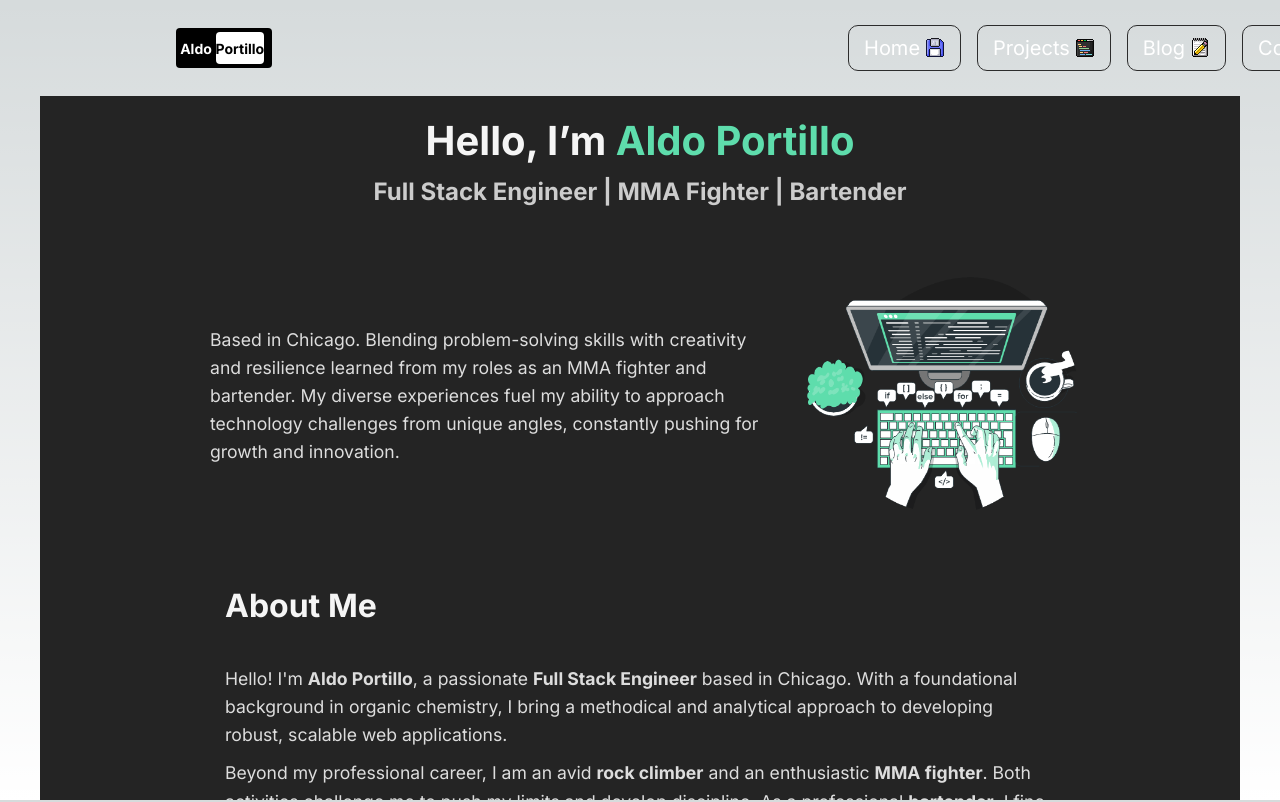
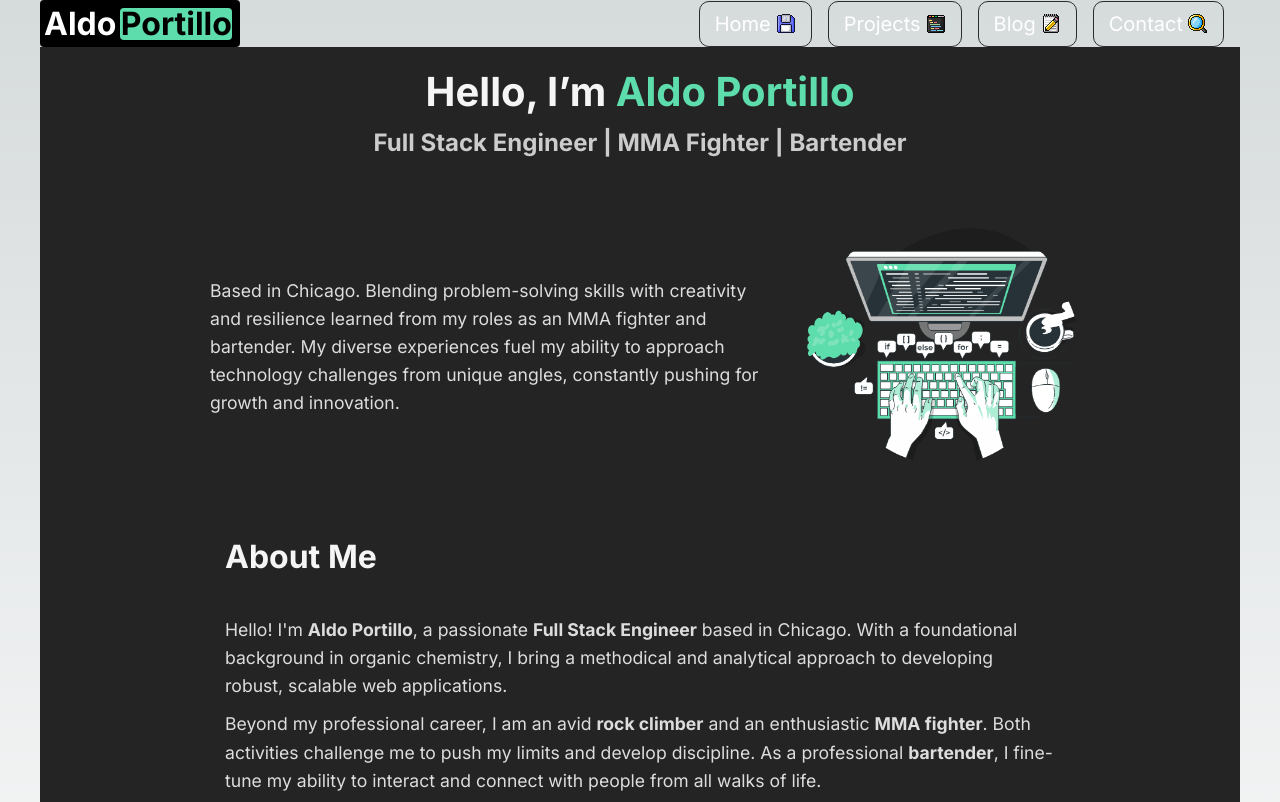
Before and after one commit to aldoportillo/portfolio-next, a Next.js app: page / in a window 1280 px wide. Shown: the top 802 px of the page. Built offline with nearby package versions, Linux system fonts and the light colour scheme.

Commit message:
Fix styles

```diff
--- a/src/app/page.js
+++ b/src/app/page.js
@@ -1,5 +1,5 @@
 import Link from "next/link";
-import { Wrapper, Header, Subheader, Highlight, Inline, Bio, AboutMeSection } from "../components/HomeStyles";
+import { Wrapper, Header, Subheader, Highlight, Inline, Bio, AboutMeSection } from "../components/HomeStyles/HomeStyles";
 import Typing from "/public/typing.gif";
 import Image from "next/image";
 
--- a/src/app/projects/page.js
+++ b/src/app/projects/page.js
@@ -1,6 +1,6 @@
 import ProjectCard from '@/components/ProjectCard'
 import React from 'react'
-import { PageTitle, ProjectsContainer, Wrapper } from '@/components/ProjectStyles'
+import { PageTitle, ProjectsContainer, Wrapper } from '@/components/ProjectStyles/ProjectStyles'
 
 export const metadata = {
   title: "My Projects | Aldo Portillo",
--- a/src/components/HomeStyles/index.js
+++ /dev/null
@@ -1,2 +0,0 @@
-export * from './HomeStyles';
-export { default } from './HomeStyles';
--- a/src/components/NavBar/NavBar.js
+++ b/src/components/NavBar/NavBar.js
@@ -96,13 +96,6 @@ const Navbar = () => {
   return (
     <NavContainer>
 
-      <LogoContainer>
-        <LogoLink href="/">
-          <span>Aldo</span>
-          <span className="logo-text">Portillo</span>
-        </LogoLink>
-      </LogoContainer>
-
 
       {windowSize < 1025 ?
         <MenuButton onClick={() => setOpen((prev) => !prev)}>
@@ -133,6 +126,7 @@ const Navbar = () => {
 export default Navbar;
 
 
+
 const NavContainer = styled.div`
   height: 100%;
   display: flex;
@@ -146,45 +140,13 @@ const LinksContainer = styled.div`
   display: none;
   flex-direction: row;
   gap: 16px;
-  width: 33.333%;
+  width: auto;
 
   @media (min-width: 768px) {
     display: flex;
   }
 `;
 
-const LogoContainer = styled.div`
-  display: flex;
-  width: 33.333%;
-  justify-content: center;
-`;
-
-const LogoLink = styled(Link)`
-  font-size: 0.875rem;
-  background-color: black;
-  border-radius: 0.25rem;
-  padding: 0.25rem;
-  font-weight: bold;
-  display: flex;
-  align-items: center;
-  justify-content: center;
-
-  span {
-    color: white;
-    margin-right: 0.25rem;
-  }
-
-  .logo-text {
-    width: 3rem;
-    height: 2rem;
-    border-radius: 0.25rem;
-    background-color: white;
-    color: black;
-    display: flex;
-    align-items: center;
-    justify-content: center;
-  }
-`;
 
 const MenuButton = styled.div`
   width: 2.5rem;
--- a/src/components/ProjectStyles/index.js
+++ /dev/null
@@ -1,2 +0,0 @@
-export * from './ProjectStyles';
-export { default } from './ProjectStyles';
--- a/src/components/TransitionProvider/TransitionProvider.js
+++ b/src/components/TransitionProvider/TransitionProvider.js
@@ -6,6 +6,7 @@ import Footer from "../Footer";
 import { motion } from "framer-motion";
 import { usePathname } from "next/navigation";
 import styled from "styled-components";
+import Link from "next/link";
 
 const TransitionProvider = ({ children }) => {
   const pathName = usePathname();
@@ -30,15 +31,17 @@ const TransitionProvider = ({ children }) => {
           initial={{ height: "140vh" }}
           animate={{ height: "0vh", transition: { delay: 0.5 } }}
         />
-        <NavbarContainer>
+        <Header>
+          <LogoContainer>
+            <LogoLink href="/">
+              <span>Aldo</span>
+              <span className="logo-text">Portillo</span>
+            </LogoLink>
+          </LogoContainer>
           <Navbar />
-        </NavbarContainer>
-        <MainContent>
-          {children}
-        </MainContent>
-        <FooterContainer>
-          <Footer />
-        </FooterContainer>
+        </Header>
+        <MainContent>{children}</MainContent>
+        <Footer />
       </PageContainer>
     </AnimatePresence>
   );
@@ -46,9 +49,23 @@ const TransitionProvider = ({ children }) => {
 
 export default TransitionProvider;
 
+const Header = styled.header`
+  width: 100%;
+  display: flex;
+  align-items: center;
+  background-color: var(--header);
+  justify-content: space-between;
+  max-width: 1200px;
+`;
+
 const PageContainer = styled.div`
-  width: 100vw;
-  height: 100vh;
+  display: flex;
+  flex-direction: column;
+  min-height: 100vh;
+  width: 100%;
+  align-items: center;
+  justify-content: space-between;
+  overflow-x: hidden;
 `;
 
 const TransitionOverlay = styled(motion.div)`
@@ -81,14 +98,48 @@ const PathNameDisplay = styled(motion.div)`
   height: fit-content;
 `;
 
-const NavbarContainer = styled.div`
-  height: 6rem;
+const MainContent = styled.main`
+  display: flex;
+  position: relative;
+  overflow: hidden;
+  justify-content: center;
+  width: 100%;
+  flex: 1;
+
+  @media (max-width: 768px) {
+    width: 100vw;
+    padding: 0;
+  }
 `;
 
-const MainContent = styled.div`
-  height: calc(100vh - 6rem);
+const LogoLink = styled(Link)`
+  font-size: 2rem;
+  background-color: black;
+  border-radius: 0.25rem;
+  padding: 0.25rem;
+  font-weight: bold;
+  display: flex;
+  align-items: center;
+  justify-content: center;
+
+  span {
+    color: white;
+    margin-right: 0.25rem;
+  }
+
+  .logo-text {
+    width: 7rem;
+    height: 2rem;
+    border-radius: 0.25rem;
+    background-color: #5eddac;
+    color: black;
+    display: flex;
+    align-items: center;
+    justify-content: center;
+  }
 `;
 
-const FooterContainer = styled.div`
-  height: 6rem;
+const LogoContainer = styled.div`
+  display: flex;
+  justify-content: center;
 `;
```
